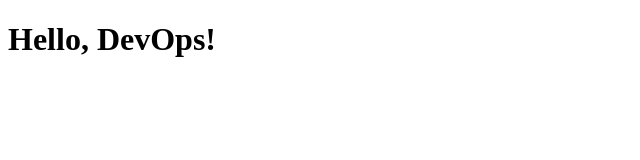
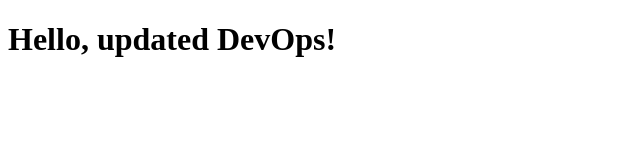
Before and after one commit to TeeBagTTV/R507-TP1, a plain HTML site: page index.html in a window 1280 px wide. Shown: the whole page, without its empty margins (0-640 px from the left). Drawn offline with Linux system fonts and the light colour scheme.

Commit message:
Update index.html

```diff
--- a/index.html
+++ b/index.html
@@ -4,6 +4,6 @@
     <title>DevOps App</title>
 </head>
 <body>
-    <h1>Hello, DevOps!</h1>
+    <h1>Hello, updated DevOps!</h1>
 </body>
 </html>
```
